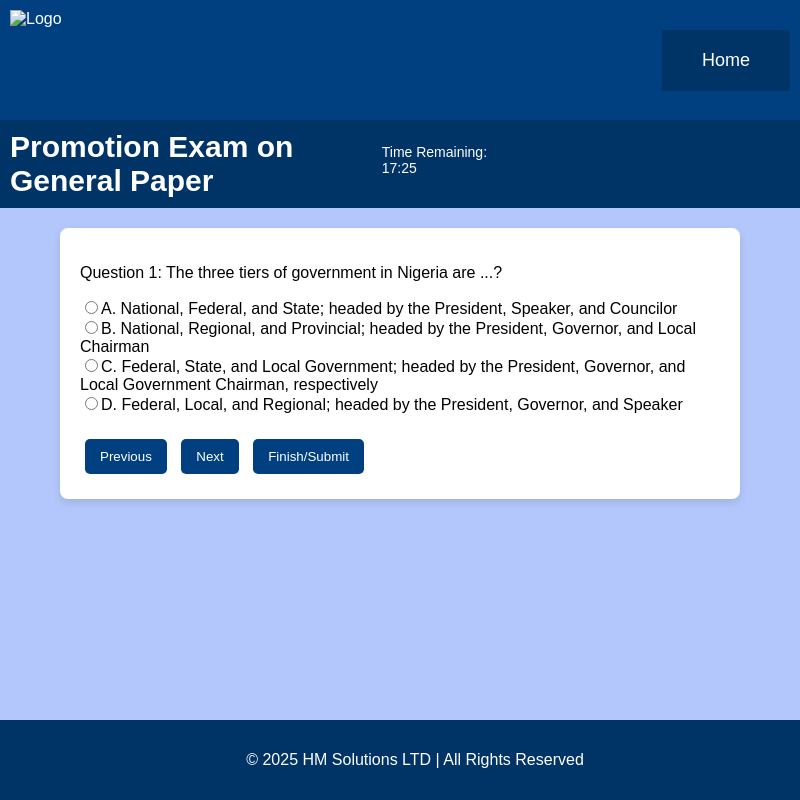
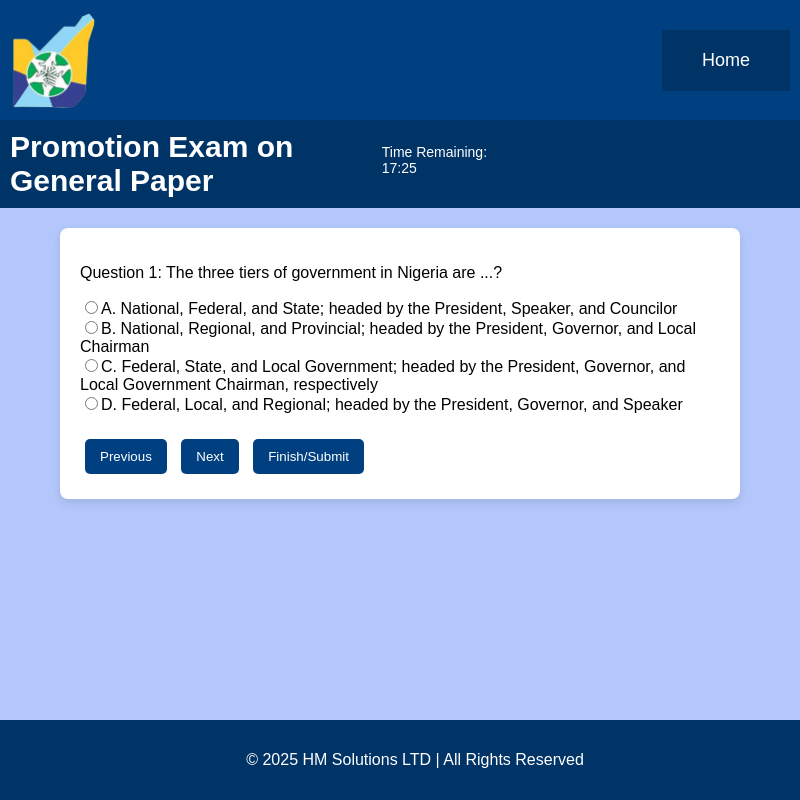
Before and after one commit to HMusa03/fctstaffaengage, an Electron app: page general_paper.html in a window 800 px wide. Drawn offline with Linux system fonts and the light colour scheme.

Commit message:
Update general_paper.html

```diff
--- a/general_paper.html
+++ b/general_paper.html
@@ -4,7 +4,7 @@
     <meta charset="UTF-8">
     <meta name="viewport" content="width=device-width, initial-scale=1.0">
     <title>CBT Promotion Exam</title>
-    <link rel="icon" type="image/png" href="images/fcta_cbt_icon.png">
+    <link rel="icon" type="image/png" href="fcta_cbt_icon.png">
     <style>
         body {
             font-family: Arial, sans-serif;
@@ -205,7 +205,7 @@
 <body>
 
     <header>
-        <img src="images/FCTA _LOGO.jpg" alt="Logo" id="logo">
+        <img src="FCTA _LOGO.jpg" alt="Logo" id="logo">
         <nav><a href="home.html">Home</a> </nav>
     </header>
 
```
